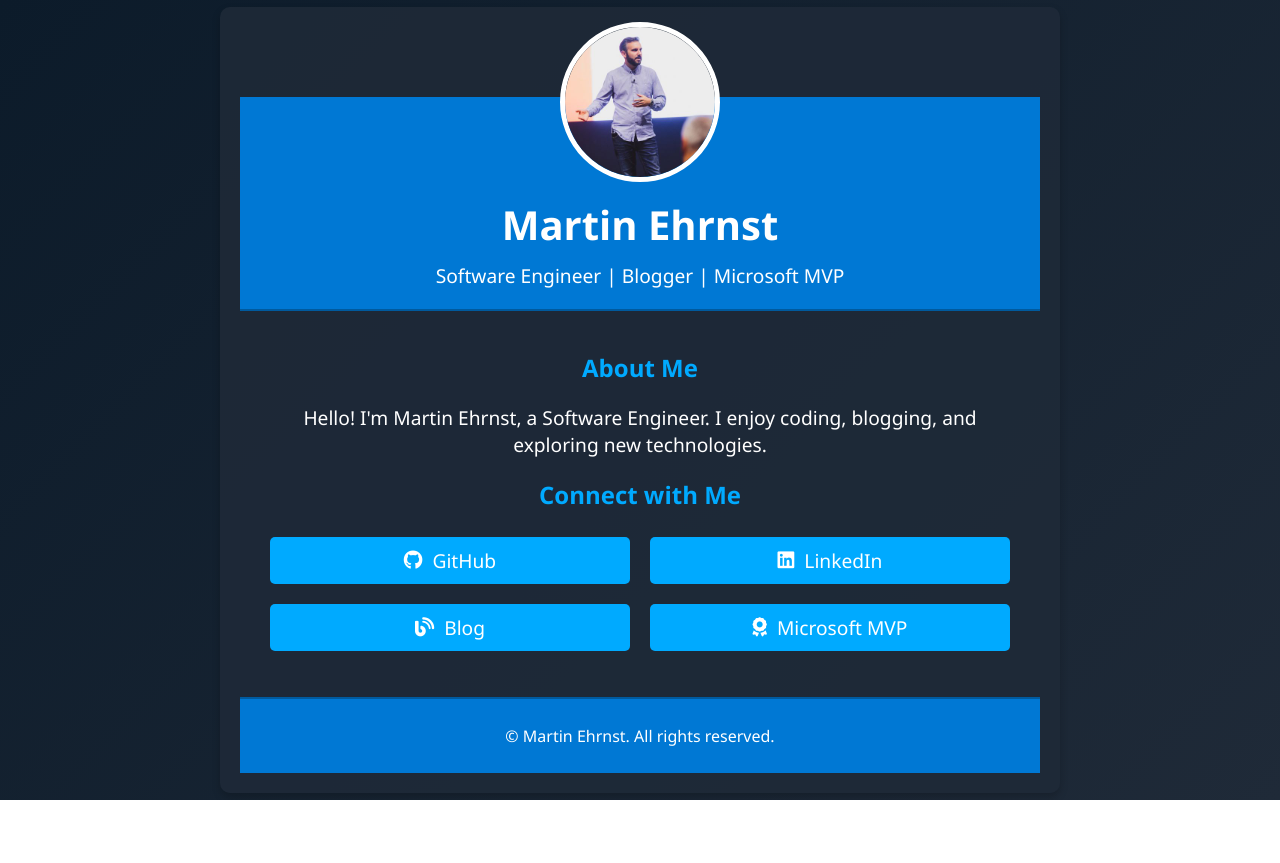
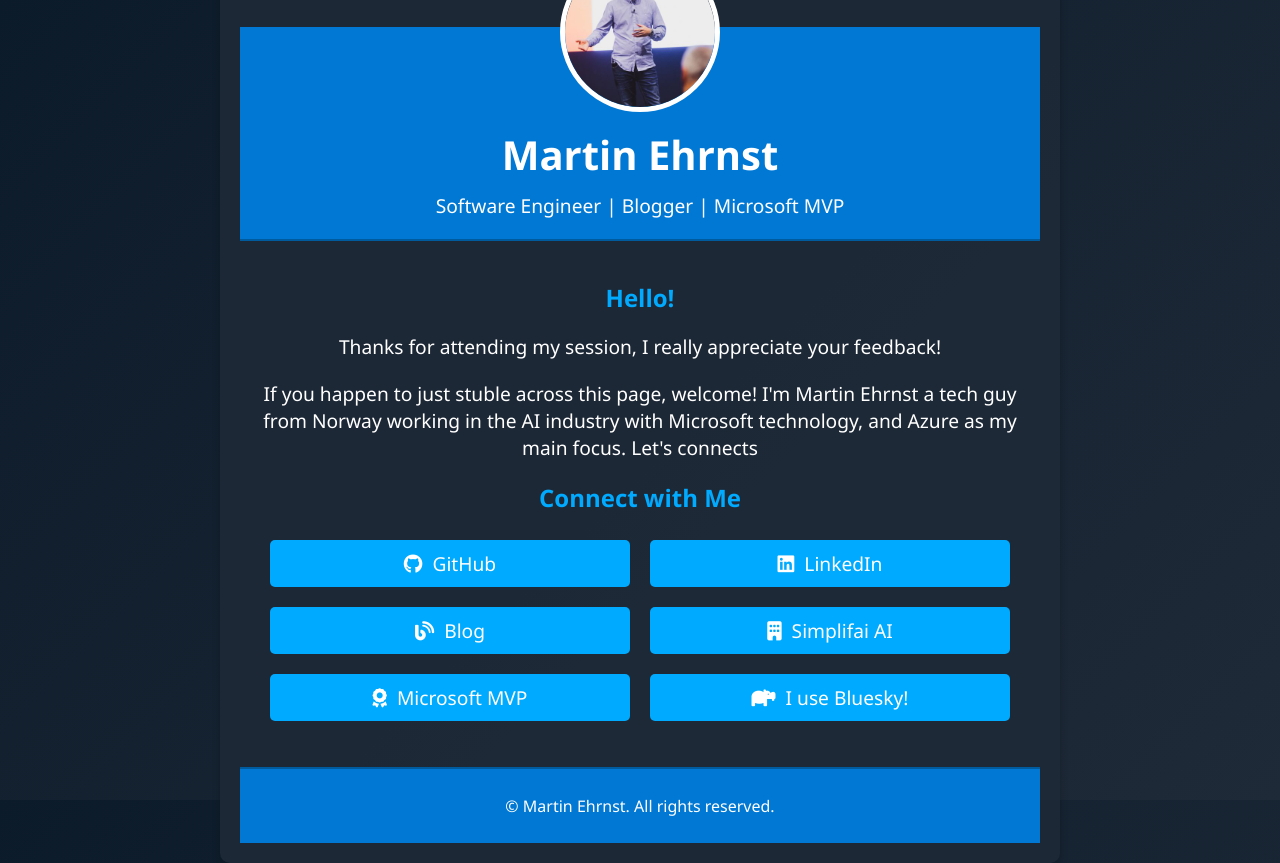
Before and after one commit to ehrnst/aboutme, a plain HTML site: page index.html in a window 1280 px wide. Before the commit the page ends 800 px from the top, so only its background shows below. Drawn offline with Linux system fonts and the light colour scheme.

Commit message:
Add links to Simplifai AI and Bluesky profiles in About Me website

```diff
--- a/index.html
+++ b/index.html
@@ -16,8 +16,9 @@
         </header>
         <main>
             <section id="personal-info">
-                <h2>About Me</h2>
-                <p>Hello! I'm Martin Ehrnst, a Software Engineer. I enjoy coding, blogging, and exploring new technologies.</p>
+                <h2>Hello!</h2>
+                <p>Thanks for attending my session, I really appreciate your feedback!</p>
+                <p>If you happen to just stuble across this page, welcome! I'm Martin Ehrnst a tech guy from Norway working in the AI industry with Microsoft technology, and Azure as my main focus. Let's connects</p>
             </section>
             <section id="links">
                 <h2>Connect with Me</h2>
@@ -25,7 +26,9 @@
                     <li><a href="https://github.com/ehrnst" target="_blank"><i class="fab fa-github"></i> GitHub</a></li>
                     <li><a href="https://www.linkedin.com/in/martinehrnst/" target="_blank"><i class="fab fa-linkedin"></i> LinkedIn</a></li>
                     <li><a href="https://adatum.no" target="_blank"><i class="fas fa-blog"></i> Blog</a></li>
+                    <li><a href="https://simplifai.ai" target="_blank"><i class="fas fa-building"></i> Simplifai AI</a></li>
                     <li><a href="https://mvp.microsoft.com/en-us/mvp/profile/6a6dd347-76af-e911-a991-000d3a1378f6" target="_blank"><i class="fas fa-award"></i> Microsoft MVP</a></li>
+                    <li><a href="https://bsky.app/profile/ehrnst.no" target="_blank"><i class="fas fa-hippo"></i> I use Bluesky!</a></li>
                 </ul>
             </section>
         </main>
```
